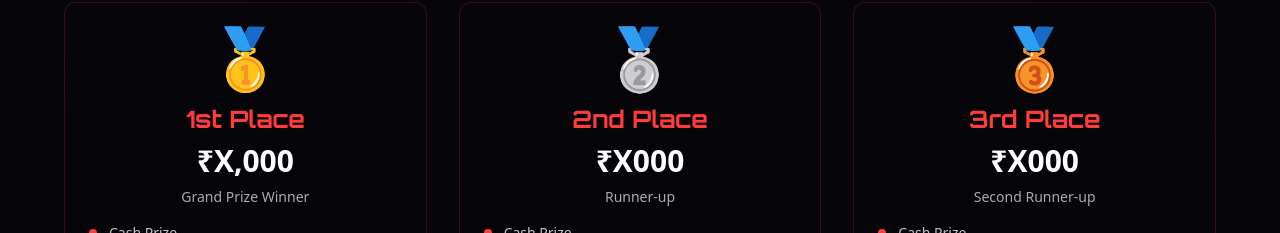
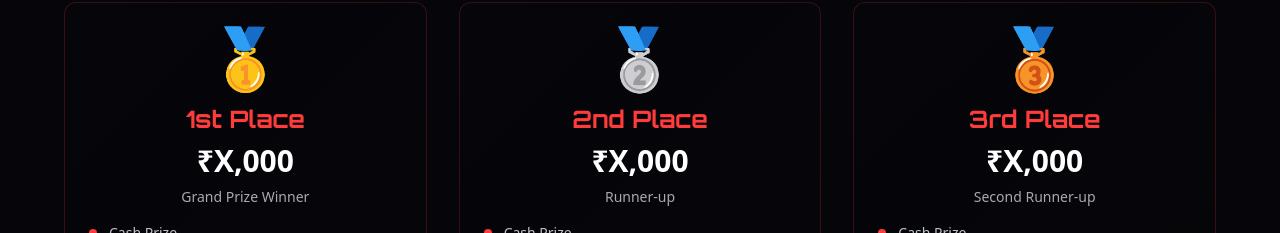
Before and after one commit to RoomSick-x00/CodeForge, a Next.js app: page / in a window 1280 px wide. Shown: the part 4812-5045 px from the top of the page. Built offline with nearby package versions, Linux system fonts and the light colour scheme; no server answers.

Commit message:
Prize change 2

```diff
--- a/src/components/Prizes.tsx
+++ b/src/components/Prizes.tsx
@@ -34,14 +34,14 @@ export default function Prizes() {
     },
     {
       position: '2nd Place',
-      amount: '₹X000',
+      amount: '₹X,000',
       icon: '🥈',
       description: 'Runner-up',
       perks: ['Cash Prize', 'Medal', 'Certificates']
     },
     {
       position: '3rd Place',
-      amount: '₹X000',
+      amount: '₹X,000',
       icon: '🥉',
       description: 'Second Runner-up',
       perks: ['Cash Prize', 'Medal', 'Certificates']
```
